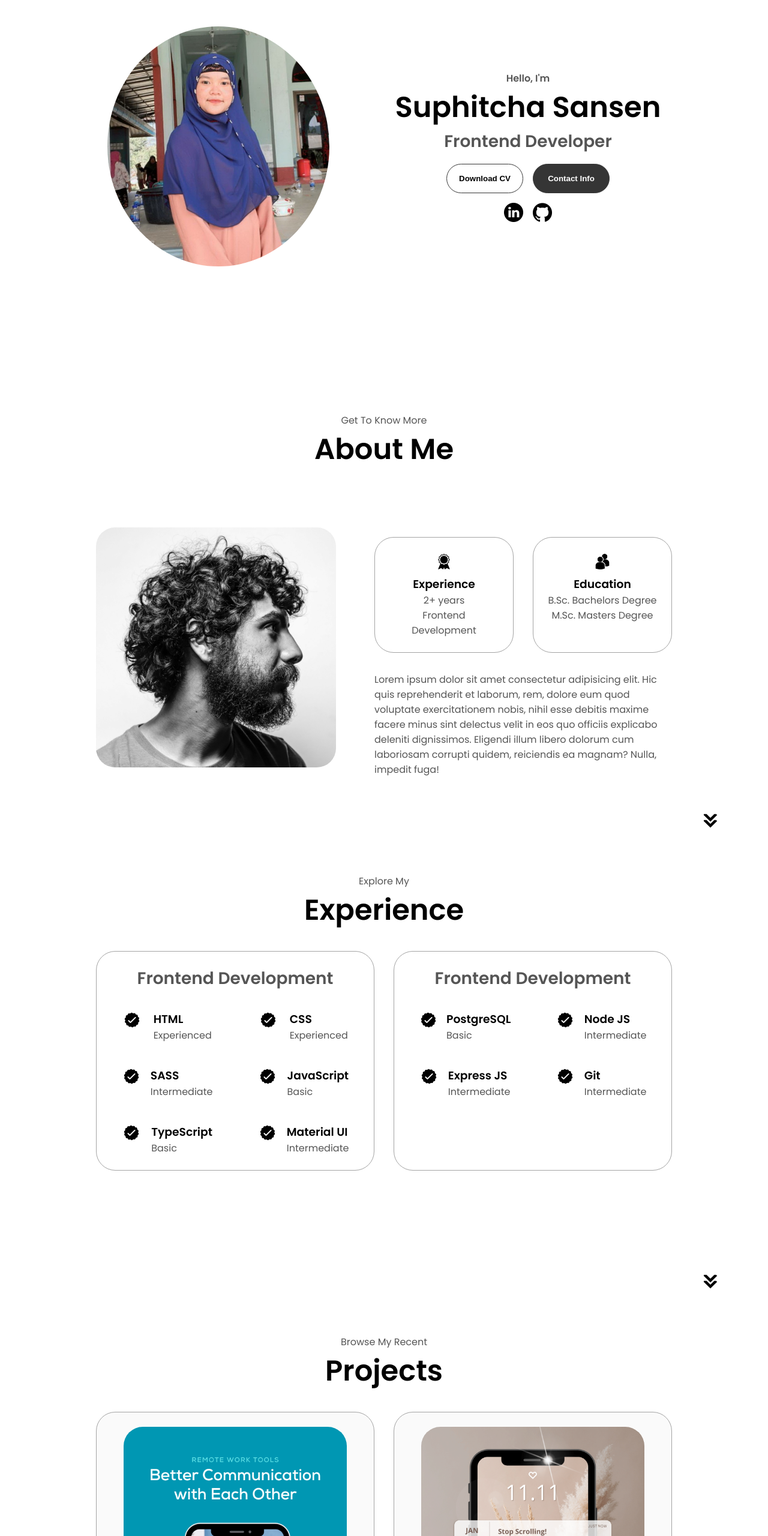
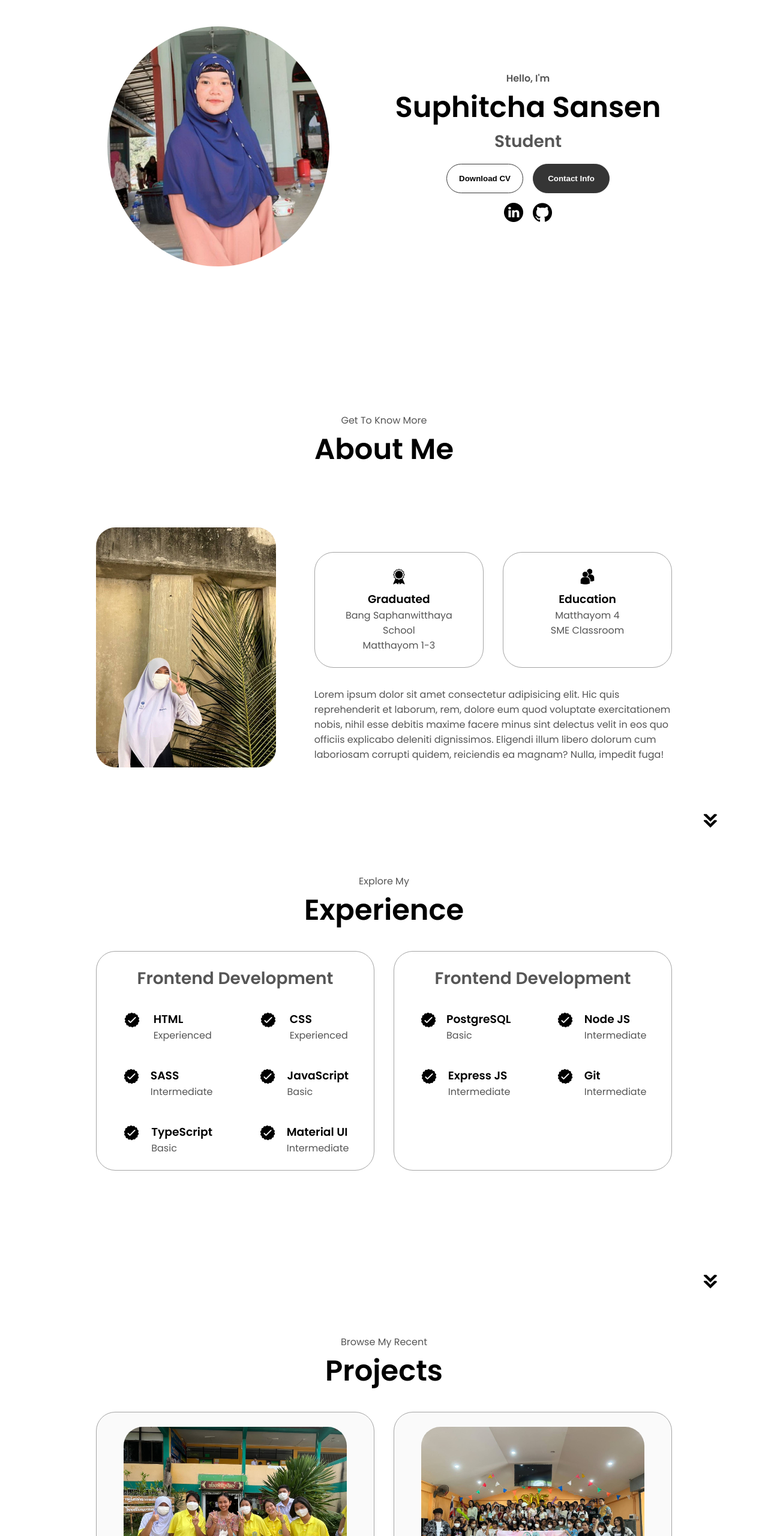
Before and after one commit to suphitcha17/Portfolio.Suphitcha, a plain HTML site: page index.html in a window 1280 px wide. Shown: the part 240-2800 px from the top of the page at 60% size. Drawn offline with Linux system fonts and the light colour scheme.

Commit message:
update
อัพชุดใหญ่มาก

```diff
--- a/index.html
+++ b/index.html
@@ -43,7 +43,7 @@
       <div class="section__text">
         <p class="section__text__p1">Hello, I'm</p>
         <h1 class="title">Suphitcha Sansen</h1>
-        <p class="section__text__p2">Frontend Developer</p>
+        <p class="section__text__p2">Student</p>
         <div class="btn-container">
           <button
             class="btn btn-color-2"
@@ -77,7 +77,7 @@
       <div class="section-container">
         <div class="section__pic-container">
           <img
-            src="./assets/about-pic.png"
+            src="./assets/50556.jpg"
             alt="Profile picture"
             class="about-pic"
           />
@@ -90,8 +90,8 @@
                 alt="Experience icon"
                 class="icon"
               />
-              <h3>Experience</h3>
-              <p>2+ years <br />Frontend Development</p>
+              <h3>Graduated</h3>
+              <p> Bang Saphanwitthaya School<br />Matthayom 1-3</p>
             </div>
             <div class="details-container">
               <img
@@ -100,7 +100,7 @@
                 class="icon"
               />
               <h3>Education</h3>
-              <p>B.Sc. Bachelors Degree<br />M.Sc. Masters Degree</p>
+              <p>Matthayom 4<br />SME Classroom</p>
             </div>
           </div>
           <div class="text-container">
@@ -264,12 +264,12 @@
           <div class="details-container color-container">
             <div class="article-container">
               <img
-                src="./assets/project-1.png"
+                src="./assets/50613.jpg"
                 alt="Project 1"
                 class="project-img"
               />
             </div>
-            <h2 class="experience-sub-title project-title">Project One</h2>
+            <h2 class="experience-sub-title project-title">กิจกรรมตลาดนัดอาชีพ</h2>
             <div class="btn-container">
               <button
                 class="btn btn-color-2 project-btn"
@@ -288,12 +288,12 @@
           <div class="details-container color-container">
             <div class="article-container">
               <img
-                src="./assets/project-2.png"
+                src="./assets/50612.jpg"
                 alt="Project 2"
                 class="project-img"
               />
             </div>
-            <h2 class="experience-sub-title project-title">Project Two</h2>
+            <h2 class="experience-sub-title project-title">กิจกรรมรับน้อง SME</h2>
             <div class="btn-container">
               <button
                 class="btn btn-color-2 project-btn"
@@ -312,12 +312,12 @@
           <div class="details-container color-container">
             <div class="article-container">
               <img
-                src="./assets/project-3.png"
+                src="./assets/50611.jpg"
                 alt="Project 3"
                 class="project-img"
               />
             </div>
-            <h2 class="experience-sub-title project-title">Project Three</h2>
+            <h2 class="experience-sub-title project-title">กิจกรรมวันวิทยาศาสตร์</h2>
             <div class="btn-container">
               <button
                 class="btn btn-color-2 project-btn"
--- a/style.css
+++ b/style.css
@@ -68,6 +68,7 @@ a:hover {
 .logo:hover {
   cursor: default;
 }
+
 
 /* HAMBURGER MENU */
 
```
Also changed, not shown: assets/50556.jpg (added), assets/50611.jpg (added), assets/50612.jpg (added), assets/50613.jpg (added).
